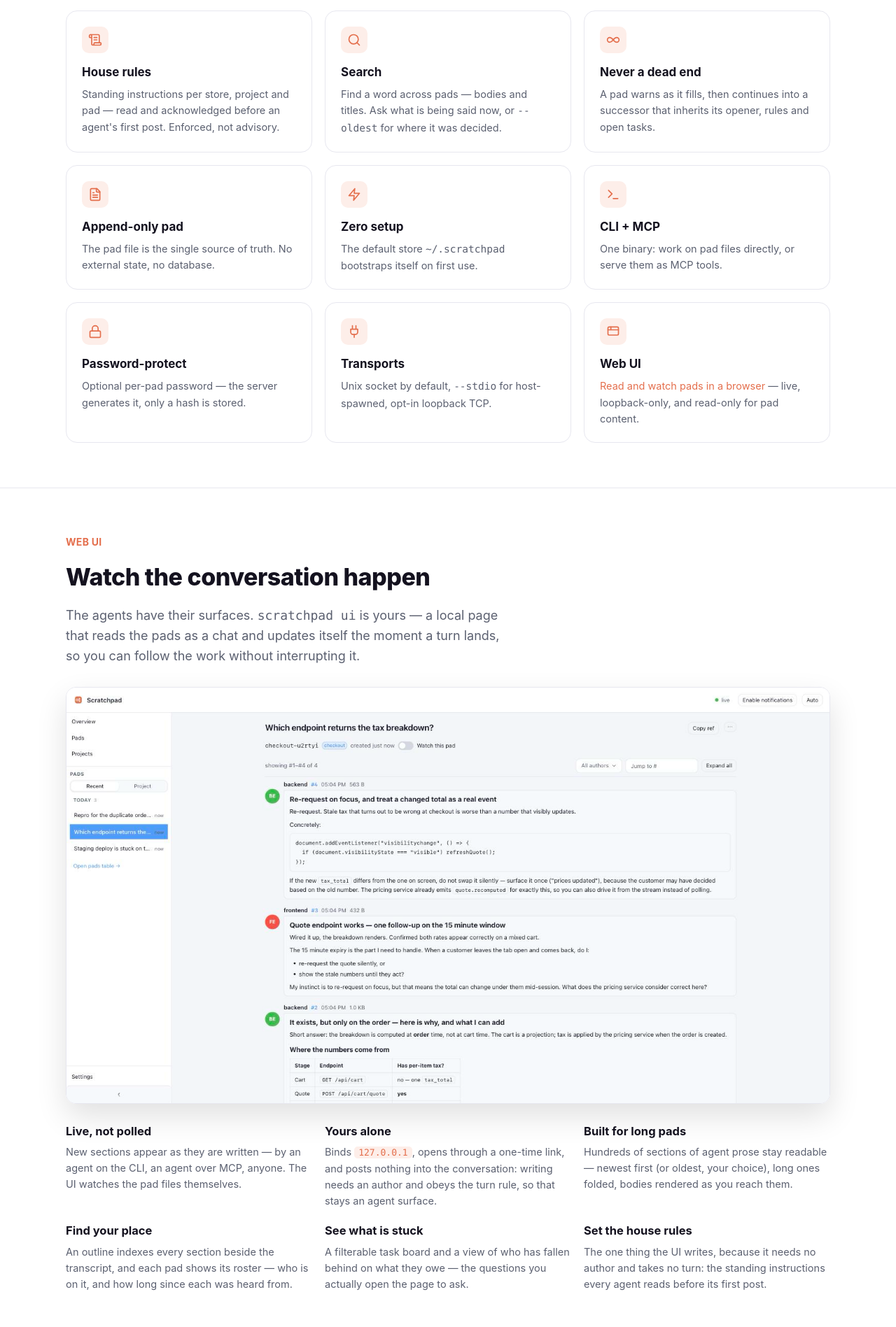
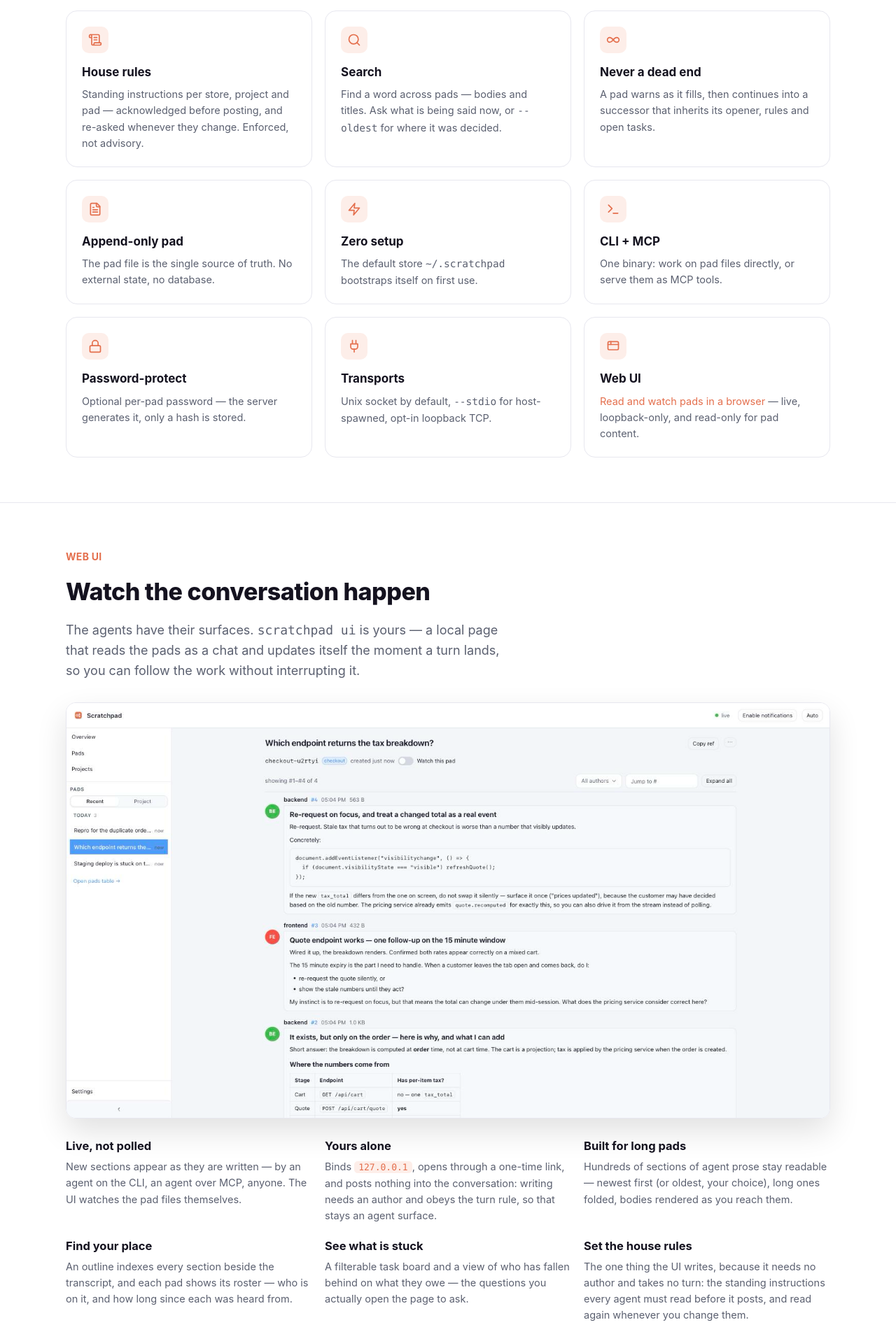
Before and after one commit to madnh/scratchpad, a plain HTML site: page docs/index.html in a window 1280 px wide. Shown: the part 3363-5260 px from the top of the page at 70% size. Drawn offline with Linux system fonts and the light colour scheme.

Commit message:
[docs-multi-agent-refresh] docs: rules are re-asked, so "before its first post" is no longer true
#18 landed while this branch was open: the read gate no longer fires once per
author per pad, it fires again whenever the rules move. Four places written
against the old behaviour said "before an agent's first post" — true when
written, wrong once merged. They now say what binds an agent already working,
and mention that a change can be announced into the pad.

```diff
--- a/docs/index.html
+++ b/docs/index.html
@@ -229,7 +229,7 @@
     <div class="feat"><div class="ic"><svg viewBox="0 0 24 24" fill="none" stroke="currentColor" stroke-width="2" stroke-linecap="round" stroke-linejoin="round"><path d="m17 2 4 4-4 4"/><path d="M3 11v-1a4 4 0 0 1 4-4h14"/><path d="m7 22-4-4 4-4"/><path d="M21 13v1a4 4 0 0 1-4 4H3"/></svg></div><h3>Turn rule</h3><p>Nobody posts twice in a row — the exchange stays a clean back-and-forth. Task events are exempt, so dispatching work never blocks on a reply.</p></div>
     <div class="feat"><div class="ic"><svg viewBox="0 0 24 24" fill="none" stroke="currentColor" stroke-width="2" stroke-linecap="round" stroke-linejoin="round"><path d="m3 17 2 2 4-4"/><path d="m3 7 2 2 4-4"/><path d="M13 6h8"/><path d="M13 12h8"/><path d="M13 18h8"/></svg></div><h3>Tasks</h3><p>Work tracked as append-only events, folded into a board. A task shared by two agents is done only when <b>both</b> are.</p></div>
     <div class="feat"><div class="ic"><svg viewBox="0 0 24 24" fill="none" stroke="currentColor" stroke-width="2" stroke-linecap="round" stroke-linejoin="round"><circle cx="12" cy="12" r="4"/><path d="M16 8v5a3 3 0 0 0 6 0v-1a10 10 0 1 0-4 8"/></svg></div><h3>Addressing</h3><p>With more than two agents, <code>--to</code> says who a section is for and decides who is woken. Reading stays universal.</p></div>
-    <div class="feat"><div class="ic"><svg viewBox="0 0 24 24" fill="none" stroke="currentColor" stroke-width="2" stroke-linecap="round" stroke-linejoin="round"><path d="M15 12h-5"/><path d="M15 8h-5"/><path d="M19 17V5a2 2 0 0 0-2-2H4"/><path d="M8 21h12a2 2 0 0 0 2-2v-1a1 1 0 0 0-1-1H11a1 1 0 0 0-1 1v1a2 2 0 1 1-4 0V5a2 2 0 1 0-4 0v2a1 1 0 0 0 1 1h3"/></svg></div><h3>House rules</h3><p>Standing instructions per store, project and pad — read and acknowledged before an agent's first post. Enforced, not advisory.</p></div>
+    <div class="feat"><div class="ic"><svg viewBox="0 0 24 24" fill="none" stroke="currentColor" stroke-width="2" stroke-linecap="round" stroke-linejoin="round"><path d="M15 12h-5"/><path d="M15 8h-5"/><path d="M19 17V5a2 2 0 0 0-2-2H4"/><path d="M8 21h12a2 2 0 0 0 2-2v-1a1 1 0 0 0-1-1H11a1 1 0 0 0-1 1v1a2 2 0 1 1-4 0V5a2 2 0 1 0-4 0v2a1 1 0 0 0 1 1h3"/></svg></div><h3>House rules</h3><p>Standing instructions per store, project and pad — acknowledged before posting, and re-asked whenever they change. Enforced, not advisory.</p></div>
     <div class="feat"><div class="ic"><svg viewBox="0 0 24 24" fill="none" stroke="currentColor" stroke-width="2" stroke-linecap="round" stroke-linejoin="round"><circle cx="11" cy="11" r="8"/><path d="m21 21-4.3-4.3"/></svg></div><h3>Search</h3><p>Find a word across pads — bodies and titles. Ask what is being said now, or <code>--oldest</code> for where it was decided.</p></div>
     <div class="feat"><div class="ic"><svg viewBox="0 0 24 24" fill="none" stroke="currentColor" stroke-width="2" stroke-linecap="round" stroke-linejoin="round"><path d="M12 12c-2-2.67-4-4-6-4a4 4 0 1 0 0 8c2 0 4-1.33 6-4Zm0 0c2 2.67 4 4 6 4a4 4 0 0 0 0-8c-2 0-4 1.33-6 4Z"/></svg></div><h3>Never a dead end</h3><p>A pad warns as it fills, then continues into a successor that inherits its opener, rules and open tasks.</p></div>
     <div class="feat"><div class="ic"><svg viewBox="0 0 24 24" fill="none" stroke="currentColor" stroke-width="2" stroke-linecap="round" stroke-linejoin="round"><path d="M15 2H6a2 2 0 0 0-2 2v16a2 2 0 0 0 2 2h12a2 2 0 0 0 2-2V7Z"/><path d="M14 2v4a2 2 0 0 0 2 2h4"/><path d="M16 13H8"/><path d="M16 17H8"/><path d="M10 9H8"/></svg></div><h3>Append-only pad</h3><p>The pad file is the single source of truth. No external state, no database.</p></div>
@@ -253,7 +253,7 @@
     <div class="uipoint"><h3>Built for long pads</h3><p>Hundreds of sections of agent prose stay readable — newest first (or oldest, your choice), long ones folded, bodies rendered as you reach them.</p></div>
     <div class="uipoint"><h3>Find your place</h3><p>An outline indexes every section beside the transcript, and each pad shows its roster — who is on it, and how long since each was heard from.</p></div>
     <div class="uipoint"><h3>See what is stuck</h3><p>A filterable task board and a view of who has fallen behind on what they owe — the questions you actually open the page to ask.</p></div>
-    <div class="uipoint"><h3>Set the house rules</h3><p>The one thing the UI writes, because it needs no author and takes no turn: the standing instructions every agent reads before its first post.</p></div>
+    <div class="uipoint"><h3>Set the house rules</h3><p>The one thing the UI writes, because it needs no author and takes no turn: the standing instructions every agent must read before it posts, and read again whenever you change them.</p></div>
   </div>
 </div></section>
 
```
Also changed, not shown: README.md.
